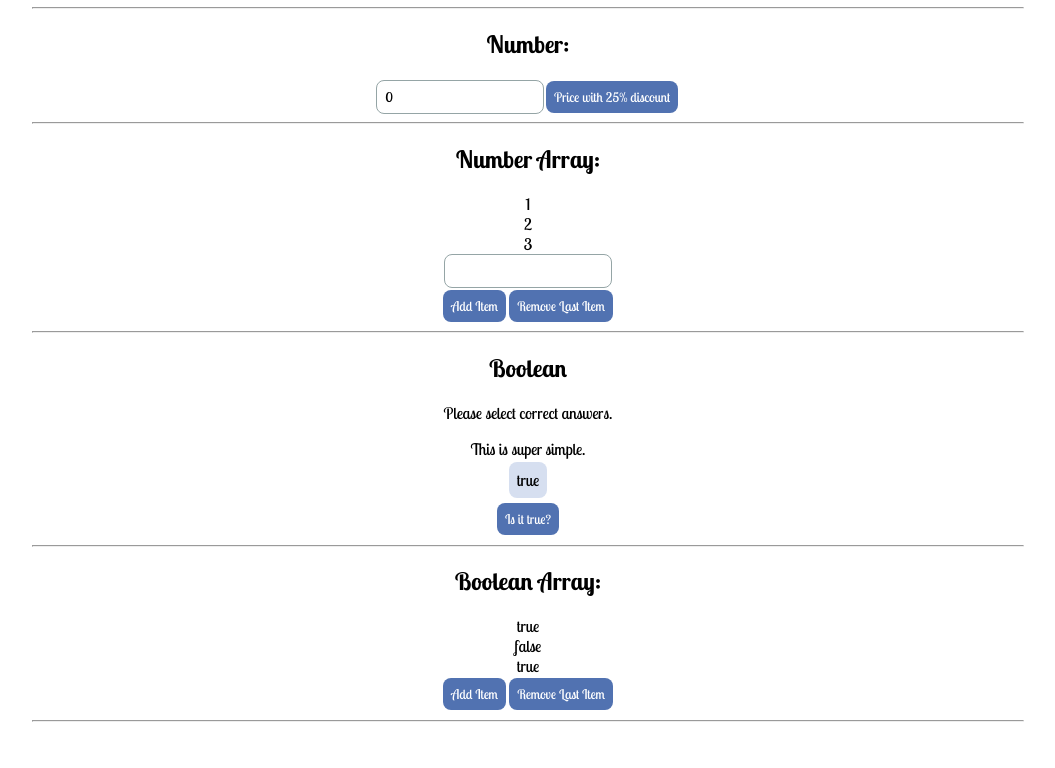
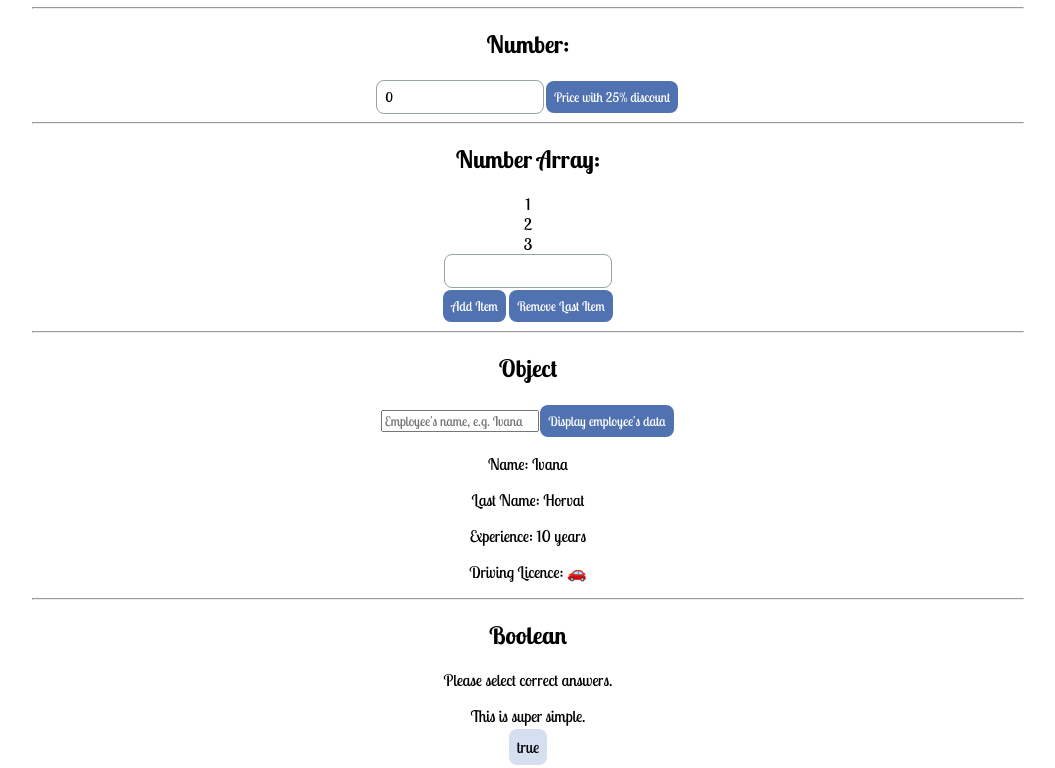
Before and after one commit to be-mari/router, a React (Vite) app: page /homework in a window 1280 px wide. Shown: the part 433-1201 px from the top of the page, without its empty margins (112-1167 px from the left). Before the commit the page ends 1163 px from the top, so only its background shows below. Built offline with nearby package versions, Linux system fonts and the light colour scheme.

Commit message:
Homework update

```diff
--- a/src/pages/homework.tsx
+++ b/src/pages/homework.tsx
@@ -1,68 +1,53 @@
 import { useState } from "react";
 import Button from "../components/button";
 
+type EmployeeType = {
+  name: string;
+  lastName: string;
+  experience: number;
+  drivingLicence: boolean;
+};
+
+const defaultEmployee = {
+  name: "Ivana",
+  lastName: "Horvat",
+  experience: 10,
+  drivingLicence: true,
+};
+
 const Homework = () => {
-  // String
+  //String
   const [myString, setMyString] = useState<string>("Homework");
 
-  /// String Array
-  const [myStringArray, setMyStringArray] = useState<string[]>([
+  //String Array
+  const [shoppingItems, setShoppingItems] = useState<string[]>([
     "Chocolate",
     "Gin",
   ]);
   const [inputValue, setInputValue] = useState<string>("");
 
-  //// Number
+  //Number
   const [myNumber, setMyNumber] = useState<number>(0);
 
-  ///// Number Array
+  //Number Array
   const [myNumberArr, setMyNumberArr] = useState<number[]>([1, 2, 3]);
 
-  ////// Boolean
+  //Object
+  const [employeeName, setEmployeeName] = useState<string>("");
+  const [employeeData, setEmployeeData] =
+    useState<EmployeeType>(defaultEmployee);
+
+  //Boolean
   const [myBoolean, setMyBoolean] = useState<boolean>(true);
 
-  /////// Boolean Array
+  // Boolean Array
   const [booleanArray, setBooleanArray] = useState<boolean[]>([
     true,
     false,
     true,
   ]);
 
-  /// String Array Function
-  const addItemToStringArray = () => {
-    setMyStringArray([...myStringArray, inputValue]);
-    setInputValue("");
-  };
-  const removeItemFromStringArray = () => {
-    if (myStringArray.length > 0) {
-      const newArray = [...myStringArray];
-      newArray.pop();
-      setMyStringArray(newArray);
-    }
-  };
-
-  ///// Number Array Function
-  const addItemToNumArr = () => {
-    const numericValue = parseInt(inputValue, 10);
-    if (!isNaN(numericValue)) {
-      setMyNumberArr([...myNumberArr, numericValue]);
-      setInputValue("");
-    }
-  };
-  const removeItemFromNumArr = () => {
-    if (myNumberArr.length > 0) {
-      const newNumArray = [...myNumberArr];
-      newNumArray.pop();
-      setMyNumberArr(newNumArray);
-    }
-  };
-
-  ////// Boolean Function
-  const handleBooleanValue = () => {
-    setMyBoolean((prevValue) => !prevValue);
-  };
-
-  /////// Boolean Array Function
+  /// Boolean Array Function
   const addItemToBooleanArray = () => {
     setBooleanArray([...booleanArray, true]);
   };
@@ -78,7 +63,6 @@ const Homework = () => {
   return (
     <div className="homework">
       {/* String */}
-
       <h2>String:</h2>
       <p style={{ fontSize: "1.5rem", textAlign: "center" }}>
         This is {myString}
@@ -97,7 +81,7 @@ const Homework = () => {
 
       <h2>String Array:</h2>
       <ul className="no-bullets">
-        {myStringArray.map((item, index) => (
+        {shoppingItems.map((item, index) => (
           <li key={index}>{item}</li>
         ))}
       </ul>
@@ -108,8 +92,25 @@ const Homework = () => {
         onChange={(e) => setInputValue(e.target.value)}
       />
       <div>
-        <Button onClick={addItemToStringArray}>Add Item</Button>
-        <Button onClick={removeItemFromStringArray}>Remove Last Item</Button>
+        <Button
+          onClick={() => {
+            setShoppingItems([...shoppingItems, inputValue]);
+            setInputValue("");
+          }}
+        >
+          Add Item
+        </Button>
+        <Button
+          onClick={() => {
+            if (shoppingItems.length > 0) {
+              const newArray = [...shoppingItems];
+              newArray.pop();
+              setShoppingItems(newArray);
+            }
+          }}
+        >
+          Remove Last Item
+        </Button>
       </div>
 
       <hr />
@@ -150,19 +151,72 @@ const Homework = () => {
         onChange={(e) => setInputValue(e.target.value)}
       />
       <div>
-        <Button onClick={addItemToNumArr}>Add Item</Button>
-        <Button onClick={removeItemFromNumArr}>Remove Last Item</Button>
+        <Button
+          onClick={() => {
+            const numericValue = parseInt(inputValue, 10);
+            if (!isNaN(numericValue)) {
+              setMyNumberArr([...myNumberArr, numericValue]);
+              setInputValue("");
+            }
+          }}
+        >
+          Add Item
+        </Button>
+        <Button
+          onClick={() => {
+            if (myNumberArr.length > 0) {
+              const newNumArray = [...myNumberArr];
+              newNumArray.pop();
+              setMyNumberArr(newNumArray);
+            }
+          }}
+        >
+          Remove Last Item
+        </Button>
       </div>
 
       <hr />
 
+      {/* Object */}
+      <h2>Object</h2>
+      <input
+        type="text"
+        placeholder="Employee's name, e.g. Ivana"
+        value={employeeName}
+        onChange={(e) => setEmployeeName(e.target.value)}
+      />
+      <Button
+        onClick={() => {
+          // You need to implement logic to fetch employee data based on the name
+          // For now, setting defaultEmployee if no matching employee is found
+          const foundEmployee = null; // Replace null with your logic
+          setEmployeeData(foundEmployee || defaultEmployee);
+        }}
+      >
+        Display employee's data
+      </Button>
+      {employeeData && (
+        <div>
+          <p>Name: {employeeData.name}</p>
+          <p>Last Name: {employeeData.lastName}</p>
+          <p>Experience: {employeeData.experience} years</p>
+          <p>Driving Licence: {employeeData.drivingLicence ? "🚗" : "🚫"}</p>
+        </div>
+      )}
+      <hr />
+
       {/* Boolean */}
-
       <h2>Boolean</h2>
       <p>Please select correct answers.</p>
       <div className="boolean__q">This is super simple.</div>
       <div className="boolean__a">{myBoolean ? "true" : "false"}</div>
-      <Button onClick={handleBooleanValue}>Is it true?</Button>
+      <Button
+        onClick={() => {
+          setMyBoolean((prevValue) => !prevValue);
+        }}
+      >
+        Is it true?
+      </Button>
       <hr />
 
       {/* Boolean Array*/}
```
Also changed, not shown: src/data/employee-data.ts (added).
